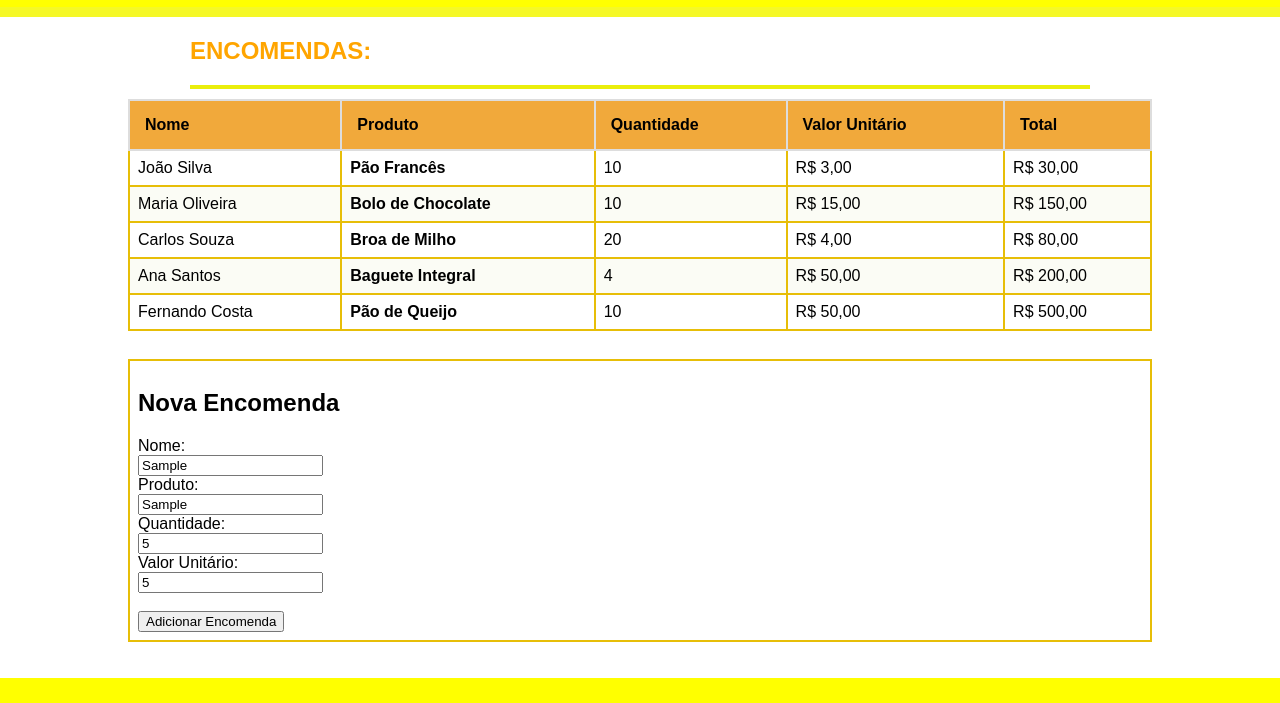
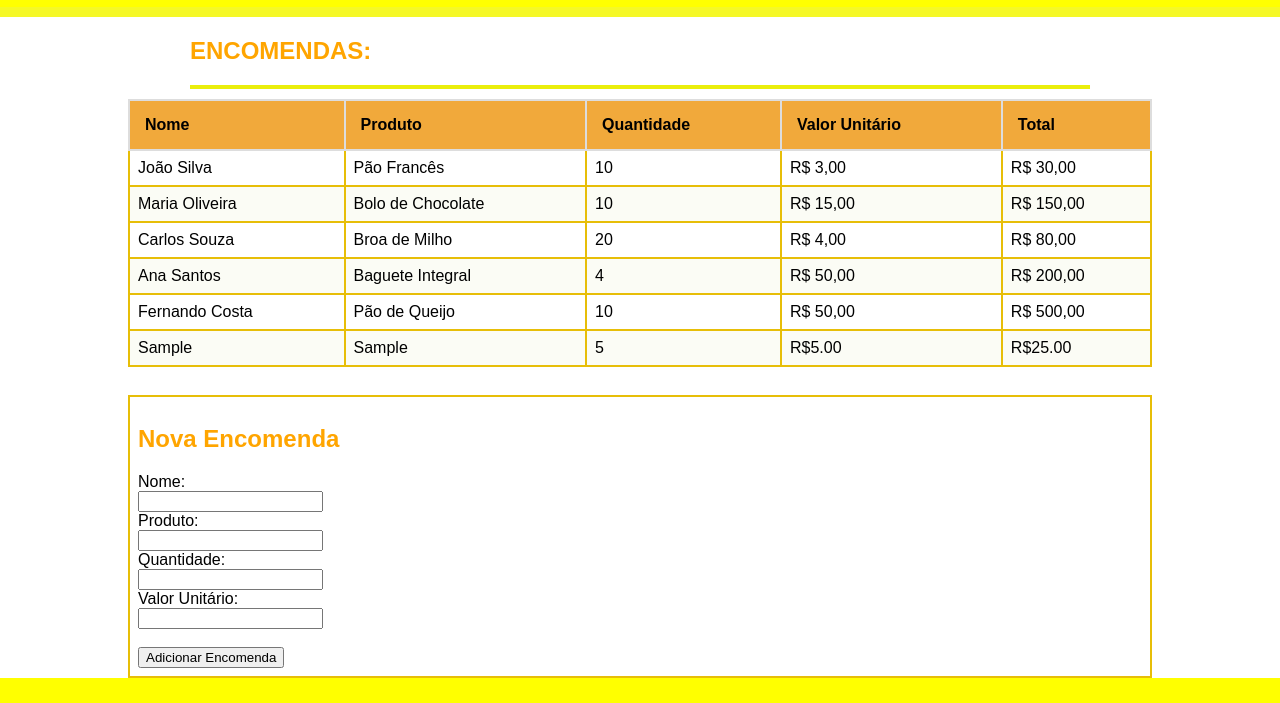
Before and after one commit to phice421/JS-elite, a plain HTML site: page index.html in a window 1280 px wide. Both pictures are taken after typing "Sample", "Sample", "5", "5" into the empty fields and a click on the input "Adicionar Encomenda". Shown: the part 223-926 px from the top of the page. Drawn offline with Linux system fonts and the light colour scheme.

Commit message:
Add files via upload

```diff
--- a/estilo.css
+++ b/estilo.css
@@ -189,7 +189,7 @@ nav a {
 }
 
 .nome-produto {
-    font-weight: bold;
+
     margin-top: 5px;
 }
 
--- a/index.html
+++ b/index.html
@@ -33,7 +33,8 @@
 
 
             <!-- Tabela para as encomendas -->
-            <table class="tabela-encomendas">
+            <table id="tabela-encomendas" class="tabela-encomendas">
+
                 <thead>
                     <tr>
                         <th>Nome</th>
@@ -85,6 +86,8 @@
                         <td class="total">-</td>
                     </tr>
                     <!-- Adicione mais encomendas conforme necessário -->
+
+
                 </tbody>
             </table>
 
@@ -94,9 +97,13 @@
 <table class="nova-tabela-encomendas">
     <tr>
         <td>
-                        <h2>Nova Encomenda</h2>
+            <h2 id="titulo-encomenda" class="cor-encomendas" onclick="mostrarFormulario()">Nova Encomenda</h2>
 
-                        <form id="form-nova-encomenda" action="#" method="post">
+            <form id="form-nova-encomenda" onsubmit="event.preventDefault(); adicionarEncomenda()">
+
+
+
+                <!-- Campos do formulário -->
                 <label for="nome">Nome:</label><br>
                 <input type="text" id="nome" name="nome" required><br>
 
@@ -110,7 +117,9 @@
                 <input type="number" id="valor_unitario" name="valor_unitario" min="0.01" step="0.01" required><br><br>
 
                 <input type="submit" value="Adicionar Encomenda">
+
             </form>
+
 
         </td>
     </tr>
--- a/newtabela.js
+++ b/newtabela.js
@@ -1,43 +1,31 @@
 function adicionarEncomenda() {
   // Obter os valores do formulário
   var nome = document.getElementById("nome").value;
-  var qtde = document.getElementById("quantidade").value;
-  var prod = document.getElementById("produto").value;
-  var valor = parseFloat(document.getElementById("valor").value);
+  var produto = document.getElementById("produto").value;
+  var quantidade = parseInt(document.getElementById("quantidade").value);
+  var valorUnitario = parseFloat(document.getElementById("valor_unitario").value);
+  var total = quantidade * valorUnitario;
 
-  // Calcular o total
-  var total = calculaTotal(qtde, valor);
+  // Obter a referência da tabela de encomendas
+  var tabela = document.getElementById("tabela-encomendas").getElementsByTagName('tbody')[0];
 
-  // Criar uma nova linha na tabela
-  var tabela = document.getElementById("nova-tabela-encomendas");
-
+  // Criar uma nova linha e células para a nova encomenda
   var novaLinha = tabela.insertRow();
   var colunaNome = novaLinha.insertCell(0);
   var colunaProduto = novaLinha.insertCell(1);
   var colunaQuantidade = novaLinha.insertCell(2);
-  var colunaValor = novaLinha.insertCell(3);
+  var colunaValorUnitario = novaLinha.insertCell(3);
   var colunaTotal = novaLinha.insertCell(4);
 
-  // Adicionar os valores às células da nova linha
-  colunaNome.textContent = nome;
-  colunaProduto.textContent = prod;
-  colunaQuantidade.textContent = qtde;
-  colunaValor.textContent = formataValor(valor);
-  colunaTotal.textContent = formataValor(total);
+  // Inserir os valores nas células da nova linha, adicionando "R$" antes dos valores numéricos
+  colunaNome.innerHTML = nome;
+  colunaProduto.innerHTML = produto;
+  colunaQuantidade.innerHTML = quantidade;
+  colunaValorUnitario.innerHTML = "R$" + valorUnitario.toFixed(2);
+  colunaTotal.innerHTML = "R$" + total.toFixed(2);
+  // Limpar os campos do formulário após adicionar a encomenda
+  document.getElementById("nome").value = "";
+  document.getElementById("produto").value = "";
+  document.getElementById("quantidade").value = "";
+  document.getElementById("valor_unitario").value = "";
 }
-
-function formataValor(valor) {
-  // Função para formatar o valor para duas casas decimais
-  return parseFloat(valor).toFixed(2);
-}
-
-document.getElementById("form-nova-encomenda").addEventListener("submit", function(event) {
-  // Impedir o envio do formulário padrão
-  event.preventDefault();
-
-  // Adicionar a nova encomenda à tabela
-  adicionarEncomenda();
-
-  // Limpar o formulário após adicionar a encomenda
-  document.getElementById("form-nova-encomenda").reset();
-});
```
Lines whose indentation alone changed are shown as unchanged.
